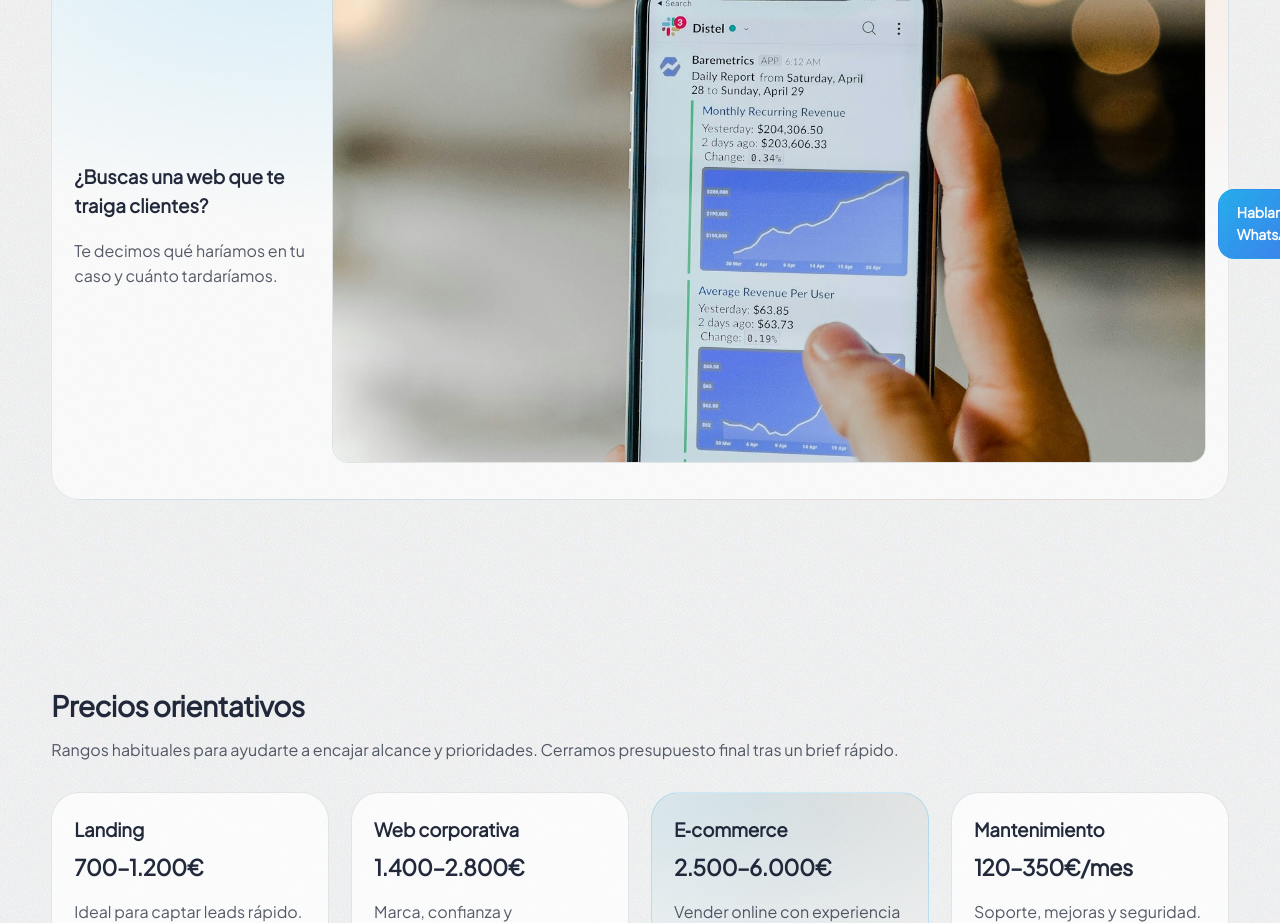
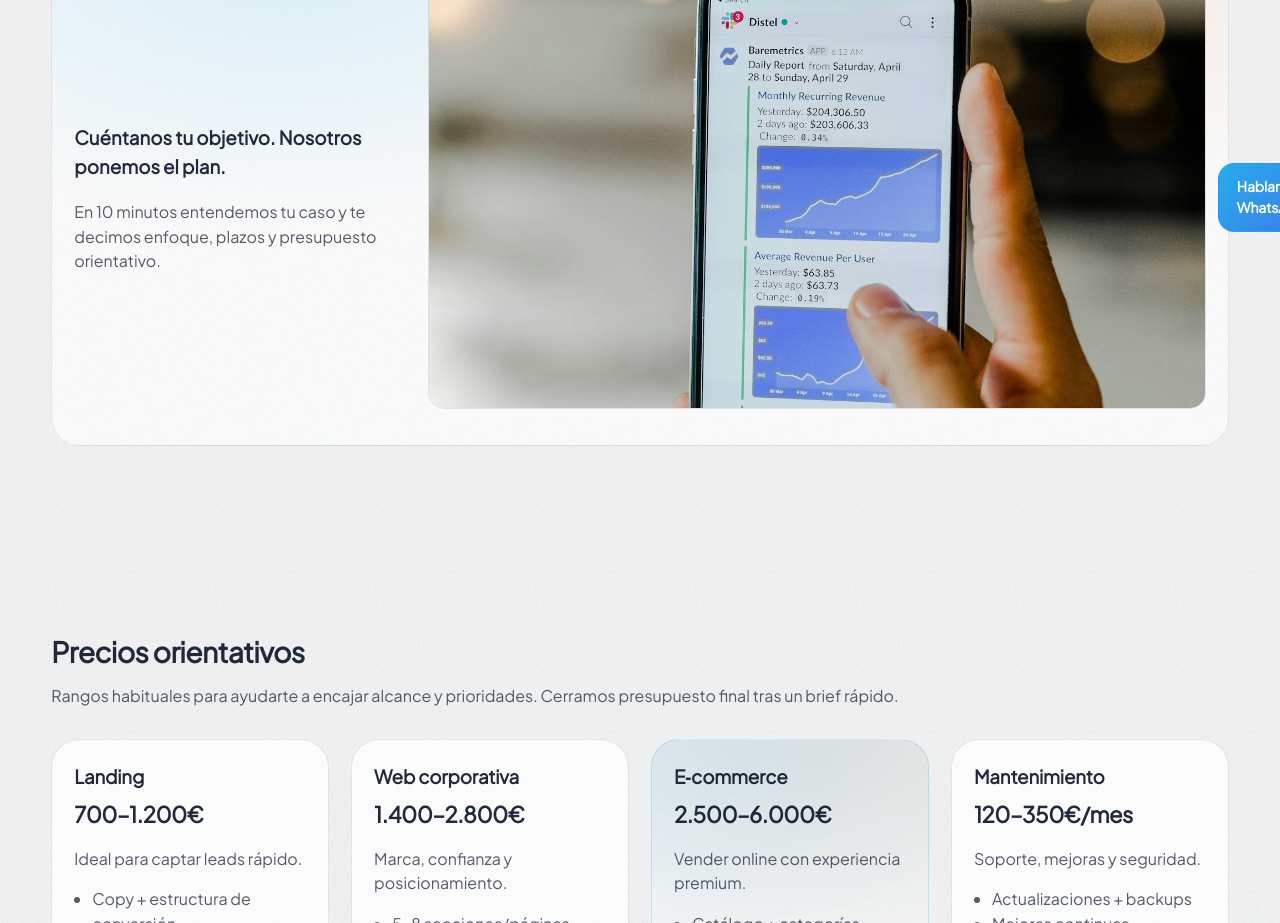
Before and after one commit to MarcosLuna23/primeraprueba, a React (Vite) app: page / in a window 1280 px wide. Shown: the part 2200-3123 px from the top of the page. Built offline with nearby package versions, Linux system fonts and the light colour scheme.

Commit message:
Update CTA copy in services section

```diff
--- a/src/App.jsx
+++ b/src/App.jsx
@@ -449,8 +449,8 @@ function Services() {
         variants={m.fadeUp}
       >
         <div>
-          <h3>¿Buscas una web que te traiga clientes?</h3>
-          <p className="muted">Te decimos qué haríamos en tu caso y cuánto tardaríamos.</p>
+          <h3>Cuéntanos tu objetivo. Nosotros ponemos el plan.</h3>
+          <p className="muted">En 10 minutos entendemos tu caso y te decimos enfoque, plazos y presupuesto orientativo.</p>
         </div>
         <div className="ctaBand__right">
           <img className="sectionPhoto" src="/sections/services.jpg" alt="" loading="lazy" />
```
